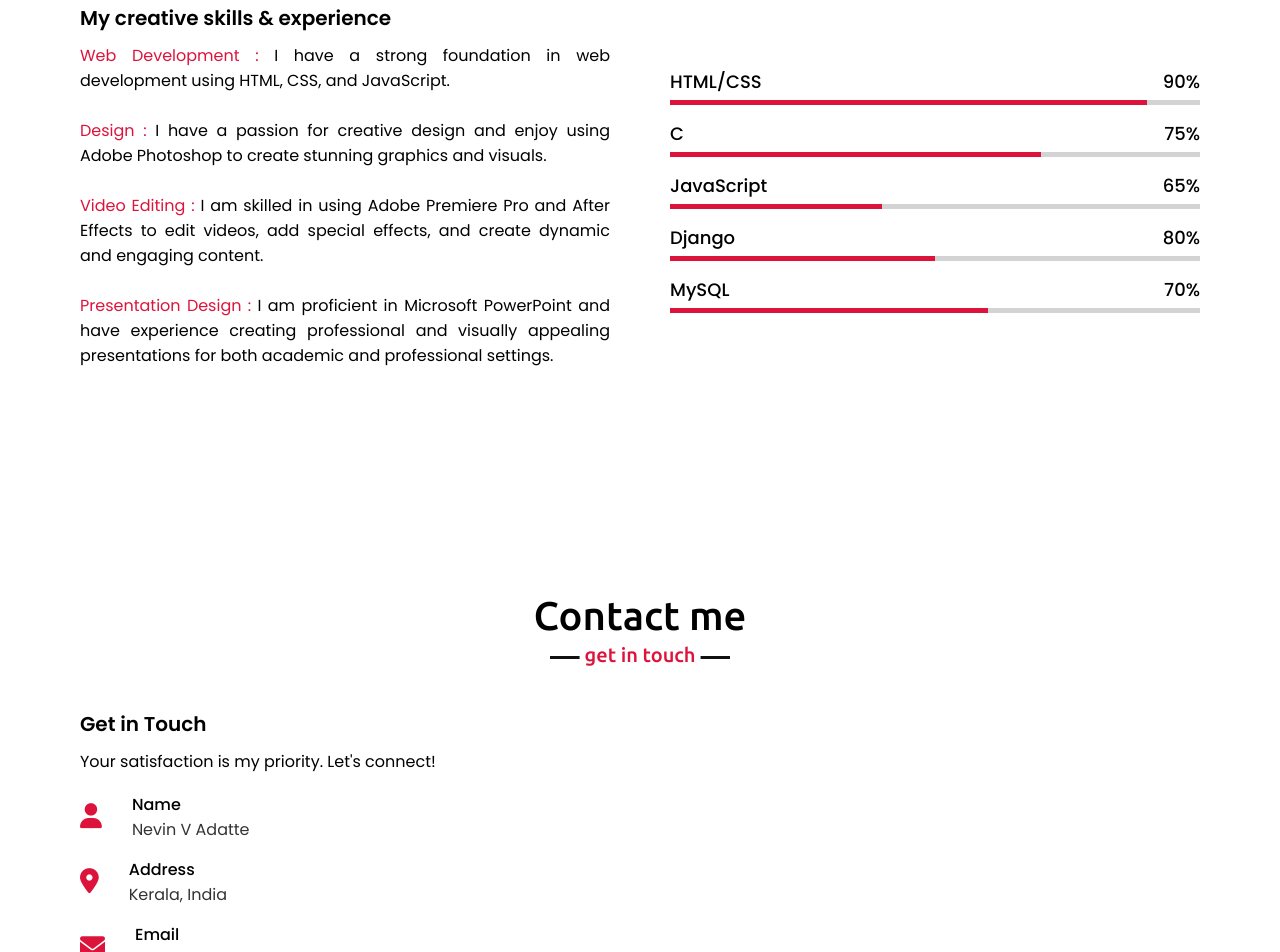
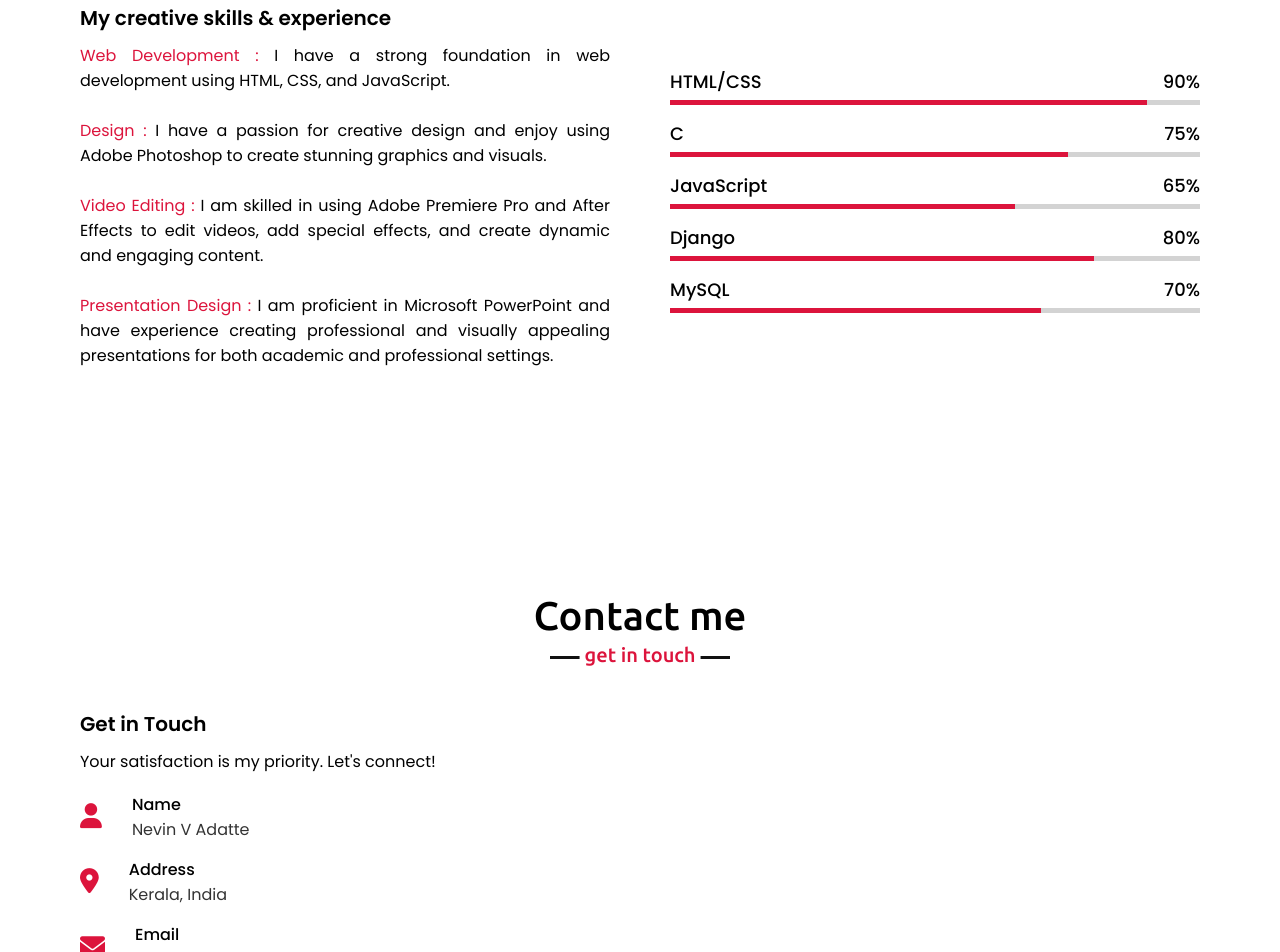
Before and after one commit to Nevin-Adatte/Portfolio, a plain HTML site: page index.html in a window 1280 px wide. Shown: the part 2248-3200 px from the top of the page. Drawn offline with nearby package versions, Linux system fonts and the light colour scheme.

Commit message:
Update style.css

```diff
--- a/style.css
+++ b/style.css
@@ -343,16 +343,16 @@ section .title::after{
     width: 90%;
 }
 .skills-content .right .css::before{
-    width: 70%;
+    width: 75%;
 }
 .skills-content .right .js::before{
-    width: 40%;
+    width: 65%;
 }
 .skills-content .right .php::before{
-    width: 50%;
+    width: 80%;
 }
 .skills-content .right .mysql::before{
-    width: 60%;
+    width: 70%;
 }
 
 /* contact section styling */
```
